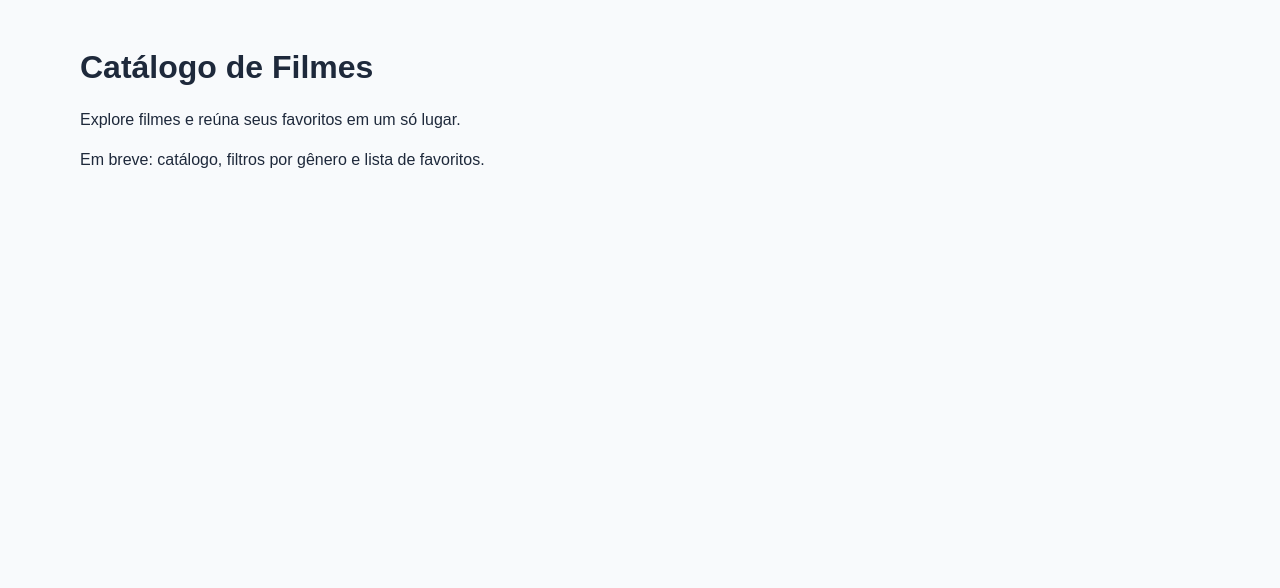
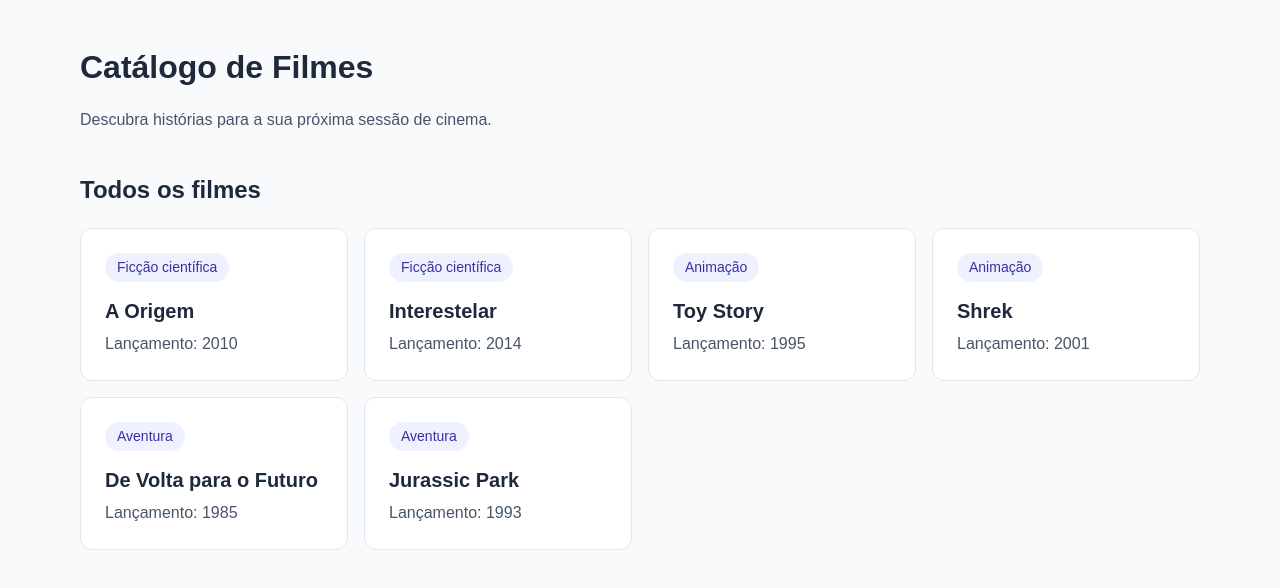
Before and after one commit to FelipeNRamalho/projeto-react-components, a React (Vite) app: page / in a window 1280 px wide. Shown: the top 588 px of the page. Built offline with nearby package versions, Linux system fonts and the light colour scheme.

Commit message:
feat: adicionar listagem de filmes com componentes e props

```diff
--- a/src/App.jsx
+++ b/src/App.jsx
@@ -1,9 +1,18 @@
+import ListaFilmes from './components/ListaFilmes.jsx'
+import { filmes } from './data/filmes.js'
+
 export default function App() {
   return (
     <main className="app">
-      <h1>Catálogo de Filmes</h1>
-      <p>Explore filmes e reúna seus favoritos em um só lugar.</p>
-      <p>Em breve: catálogo, filtros por gênero e lista de favoritos.</p>
+      <header className="app__cabecalho">
+        <h1>Catálogo de Filmes</h1>
+        <p>Descubra histórias para a sua próxima sessão de cinema.</p>
+      </header>
+
+      <section aria-labelledby="titulo-catalogo">
+        <h2 id="titulo-catalogo">Todos os filmes</h2>
+        <ListaFilmes filmes={filmes} />
+      </section>
     </main>
   )
 }
--- /dev/null
+++ b/src/components/CardFilme.css
@@ -0,0 +1,27 @@
+.card-filme {
+  height: 100%;
+  padding: 1.5rem;
+  border: 1px solid #e2e8f0;
+  border-radius: 12px;
+  background-color: #fff;
+}
+
+.card-filme__genero {
+  display: inline-block;
+  padding: 0.25rem 0.75rem;
+  border-radius: 999px;
+  color: #3730a3;
+  background-color: #eef2ff;
+  font-size: 0.875rem;
+}
+
+.card-filme__titulo {
+  margin: 1rem 0 0.5rem;
+  font-size: 1.25rem;
+  line-height: 1.3;
+}
+
+.card-filme__ano {
+  margin: 0;
+  color: #475569;
+}
--- /dev/null
+++ b/src/components/CardFilme.jsx
@@ -0,0 +1,11 @@
+import './CardFilme.css'
+
+export default function CardFilme({ filme }) {
+  return (
+    <article className="card-filme">
+      <span className="card-filme__genero">{filme.genero}</span>
+      <h3 className="card-filme__titulo">{filme.titulo}</h3>
+      <p className="card-filme__ano">Lançamento: {filme.ano}</p>
+    </article>
+  )
+}
--- /dev/null
+++ b/src/components/ListaFilmes.css
@@ -0,0 +1,8 @@
+.lista-filmes {
+  display: grid;
+  grid-template-columns: repeat(auto-fit, minmax(240px, 1fr));
+  gap: 1rem;
+  margin: 0;
+  padding: 0;
+  list-style: none;
+}
--- /dev/null
+++ b/src/components/ListaFilmes.jsx
@@ -0,0 +1,14 @@
+import CardFilme from './CardFilme.jsx'
+import './ListaFilmes.css'
+
+export default function ListaFilmes({ filmes }) {
+  return (
+    <ul className="lista-filmes">
+      {filmes.map((filme) => (
+        <li key={filme.id}>
+          <CardFilme filme={filme} />
+        </li>
+      ))}
+    </ul>
+  )
+}
--- a/src/data/filmes.js
+++ b/src/data/filmes.js
@@ -1,2 +1,38 @@
-// Os filmes do catálogo serão cadastrados neste array na próxima etapa.
-export const filmes = []
+export const filmes = [
+  {
+    id: 1,
+    titulo: 'A Origem',
+    genero: 'Ficção científica',
+    ano: 2010,
+  },
+  {
+    id: 2,
+    titulo: 'Interestelar',
+    genero: 'Ficção científica',
+    ano: 2014,
+  },
+  {
+    id: 3,
+    titulo: 'Toy Story',
+    genero: 'Animação',
+    ano: 1995,
+  },
+  {
+    id: 4,
+    titulo: 'Shrek',
+    genero: 'Animação',
+    ano: 2001,
+  },
+  {
+    id: 5,
+    titulo: 'De Volta para o Futuro',
+    genero: 'Aventura',
+    ano: 1985,
+  },
+  {
+    id: 6,
+    titulo: 'Jurassic Park',
+    genero: 'Aventura',
+    ano: 1993,
+  },
+]
--- a/src/styles/global.css
+++ b/src/styles/global.css
@@ -33,6 +33,14 @@
   padding: 3rem 0;
 }
 
+.app__cabecalho {
+  margin-bottom: 2.5rem;
+}
+
+.app__cabecalho p {
+  color: #475569;
+}
+
 h1 {
   margin-top: 0;
   line-height: 1.2;
```
Also changed, not shown: 2 other files (tests, documents, lock files or other folders).
